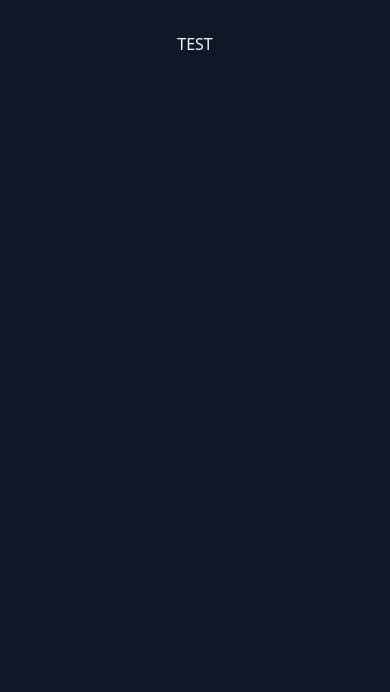
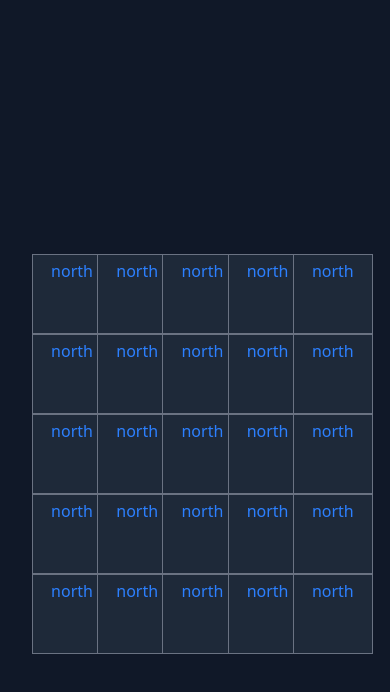
Before and after one commit to koderka2020/nestjs-vite-robot-simulator, a React (Vite) app: page / in a window 390 px wide. Shown: the top 692 px of the page. Built offline with nearby package versions, Linux system fonts and the light colour scheme; no server answers.

Commit message:
Create grid in main Tabletop comp  and Square comp and add fetching of the last robot position

```diff
--- /dev/null
+++ b/src/components/Square.tsx
@@ -0,0 +1,9 @@
+export default function Square({ saveMove, robot }: { saveMove: (event: { preventDefault: () => void }) => void, robot: { direction: string, x?: number, y?: number }}) {
+  return (
+  <div className="w-20 h-20 bg-gray-800 text-blue-500 border border-solid border-gray-500 p-1">
+    <button onClick={saveMove}>
+      {robot.direction} {robot.x} {robot.y}
+    </button>
+  </div>
+)
+}
--- a/src/components/Tabletop.tsx
+++ b/src/components/Tabletop.tsx
@@ -1,21 +1,34 @@
+import { useEffect, useState } from 'react';
+import Square from './Square';
+
+// variable for the number of squares on the tabletop
+const SIZE = 5;
 
 function Tabletop() {
-  const test = {
+  const [robot, setRobot] = useState({
     direction: 'north',
-    x: 0,
-    y: 0
-  }
-  const saveMovement = async(event: { preventDefault: () => void; }) => {
+    x: undefined,
+    y: undefined
+  });
+
+  useEffect(() => {
+    fetch('http://localhost:3000/api/robot-history/latest')
+      .then(response => response.json())
+      .then(data => setRobot(data))
+      .catch(error => console.error('Error:', error));
+  }, []);
+
+
+  const saveMove = async(event: { preventDefault: () => void; }) => {
     event.preventDefault();
     try {
       fetch('http://localhost:3000/api/robot-history', {
         method: 'POST',
-        body: JSON.stringify(test),
+        body: JSON.stringify(robot),
         headers: {
           'Content-Type': 'application/json'
         }
       })
-
         .then(response => response.json())
         .then(data => console.log(data))
         .catch(error => console.error('Error:', error));
@@ -26,9 +39,13 @@ function Tabletop() {
     }
 
   return (
-  <>
-    <button onClick={saveMovement}>TEST</button>
-  </>
+    <div className="h-screen flex content-center justify-center items-center">
+      <div className="grid grid-cols-5">
+        {Array.from({ length: SIZE * SIZE }, (_, index) => (
+          <Square key={index} saveMove={saveMove} robot={robot}/>
+        ))}
+      </div>
+  </div>
   )
 }
 
```
